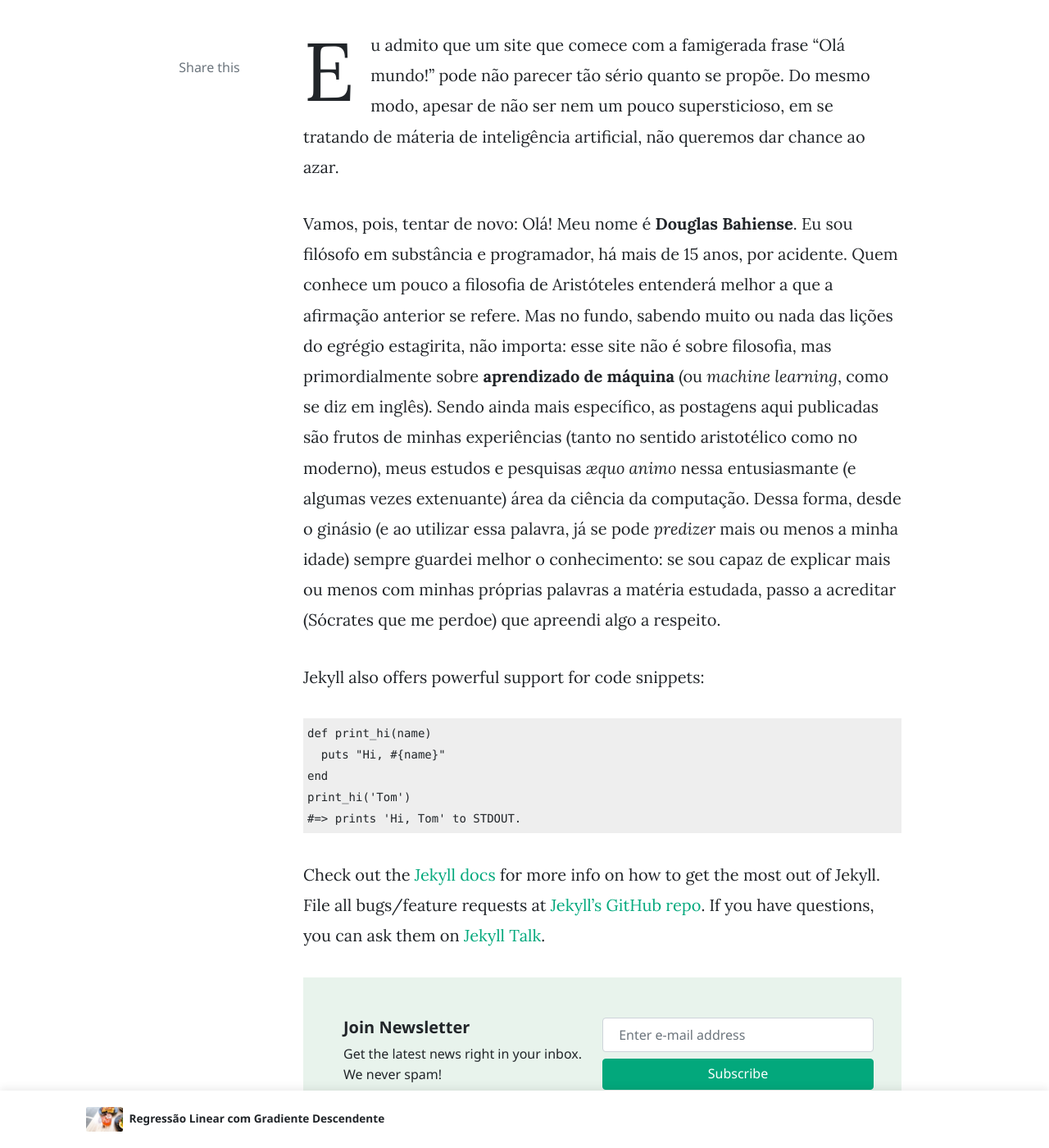
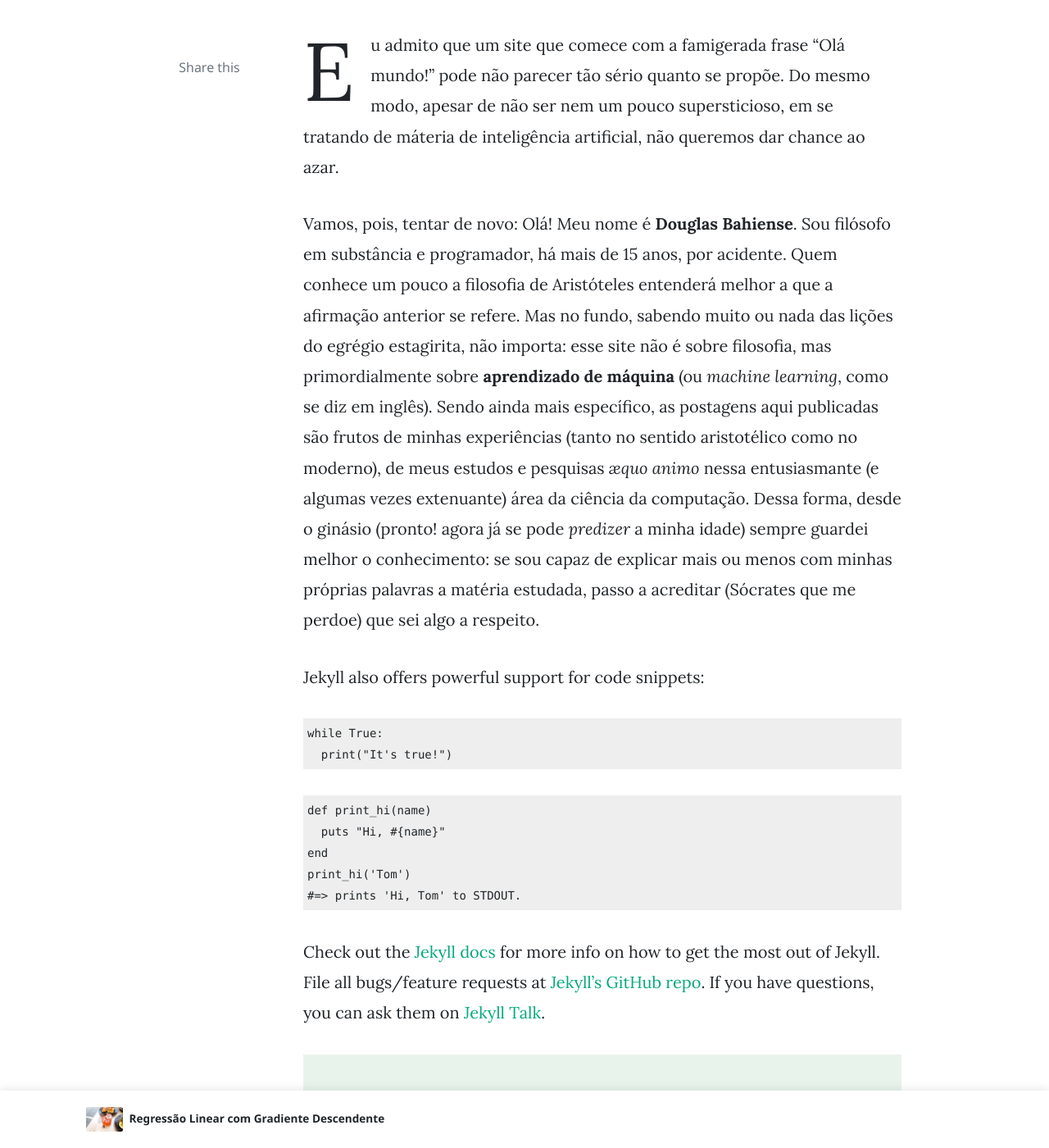
Before and after one commit to dbahiense/dbahiense.github.io, a Jekyll site: the page built from _posts/2022-07-01-hello-world.markdown, in a window 1280 px wide and 1400 px high, scrolled down 445 px. Shown: the whole window at 82% size. Built offline with Jekyll 4.4.1, drawn with Linux system fonts in a browser that asks for light colours; nearby versions of some CDN libraries; comment, search, counter and statistics services are not loaded.

Commit message:
hello world

```diff
--- a/_posts/2022-07-01-hello-world.markdown
+++ b/_posts/2022-07-01-hello-world.markdown
@@ -8,11 +8,18 @@
 
 
 
-Vamos, pois, tentar de novo: Olá! Meu nome é **Douglas Bahiense**. Eu sou filósofo em substância e programador, há mais de 15 anos, por acidente. Quem conhece um pouco a filosofia de Aristóteles entenderá melhor a que a afirmação anterior se refere. Mas no fundo, sabendo muito ou nada das lições do egrégio estagirita, não importa: esse site não é sobre filosofia, mas primordialmente sobre **aprendizado de máquina** (ou *machine learning*, como se diz em inglês). Sendo ainda mais específico, as postagens aqui publicadas são frutos de minhas experiências (tanto no sentido aristotélico como no moderno), meus estudos e pesquisas *æquo animo* nessa entusiasmante (e algumas vezes extenuante) área da ciência da computação. Dessa forma, desde o ginásio (e ao utilizar essa palavra, já se pode *predizer* mais ou menos a minha idade) sempre guardei melhor o conhecimento: se sou capaz de explicar mais ou menos com minhas próprias palavras a matéria estudada, passo a acreditar (Sócrates que me perdoe) que apreendi algo a respeito.
+Vamos, pois, tentar de novo: Olá! Meu nome é **Douglas Bahiense**. Sou filósofo em substância e programador, há mais de 15 anos, por acidente. Quem conhece um pouco a filosofia de Aristóteles entenderá melhor a que a afirmação anterior se refere. Mas no fundo, sabendo muito ou nada das lições do egrégio estagirita, não importa: esse site não é sobre filosofia, mas primordialmente sobre **aprendizado de máquina** (ou *machine learning*, como se diz em inglês). Sendo ainda mais específico, as postagens aqui publicadas são frutos de minhas experiências (tanto no sentido aristotélico como no moderno), de meus estudos e pesquisas *æquo animo* nessa entusiasmante (e algumas vezes extenuante) área da ciência da computação. Dessa forma, desde o ginásio (pronto! agora já se pode *predizer* a minha idade) sempre guardei melhor o conhecimento: se sou capaz de explicar mais ou menos com minhas próprias palavras a matéria estudada, passo a acreditar (Sócrates que me perdoe) que sei algo a respeito.
 
 
 
 Jekyll also offers powerful support for code snippets:
+
+
+{% highlight python %}
+while True:
+  print("It's true!")
+{% endhighlight python %}
+
 
 {% highlight ruby %}
 def print_hi(name)
```
